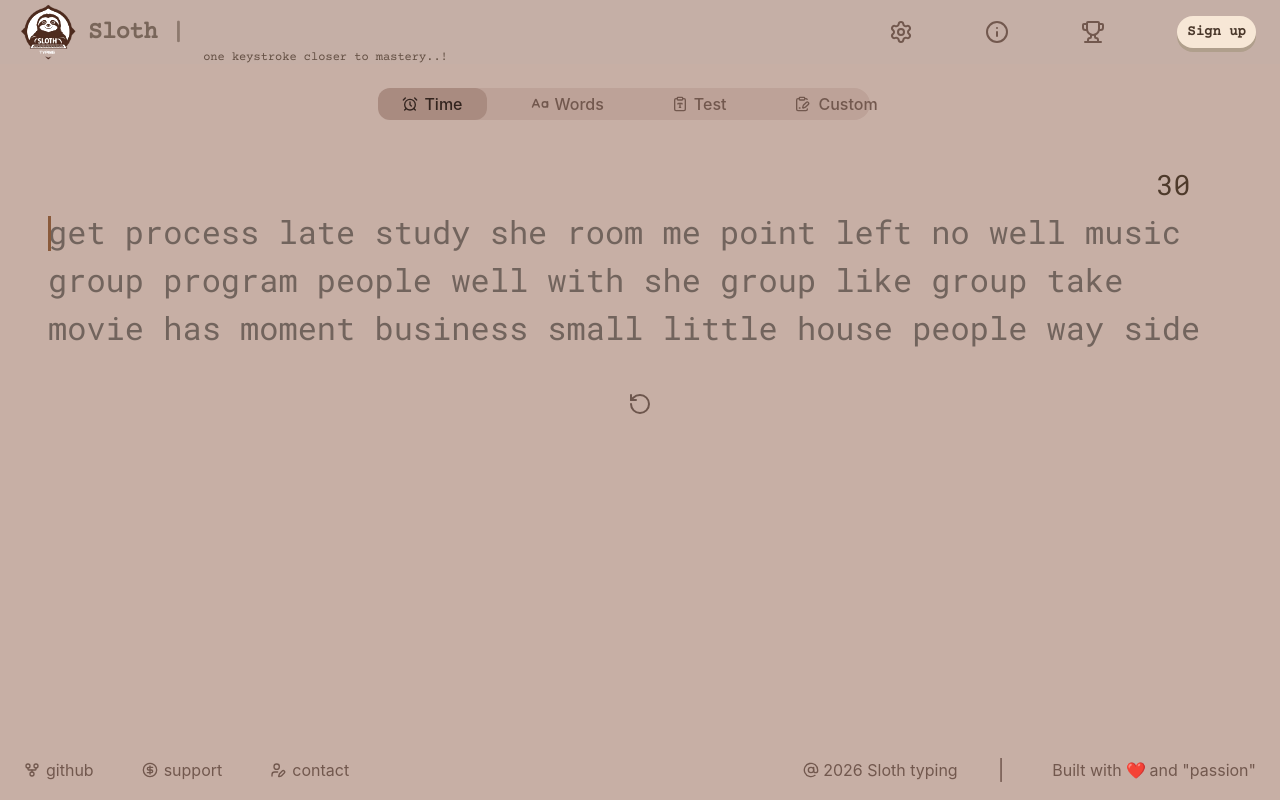
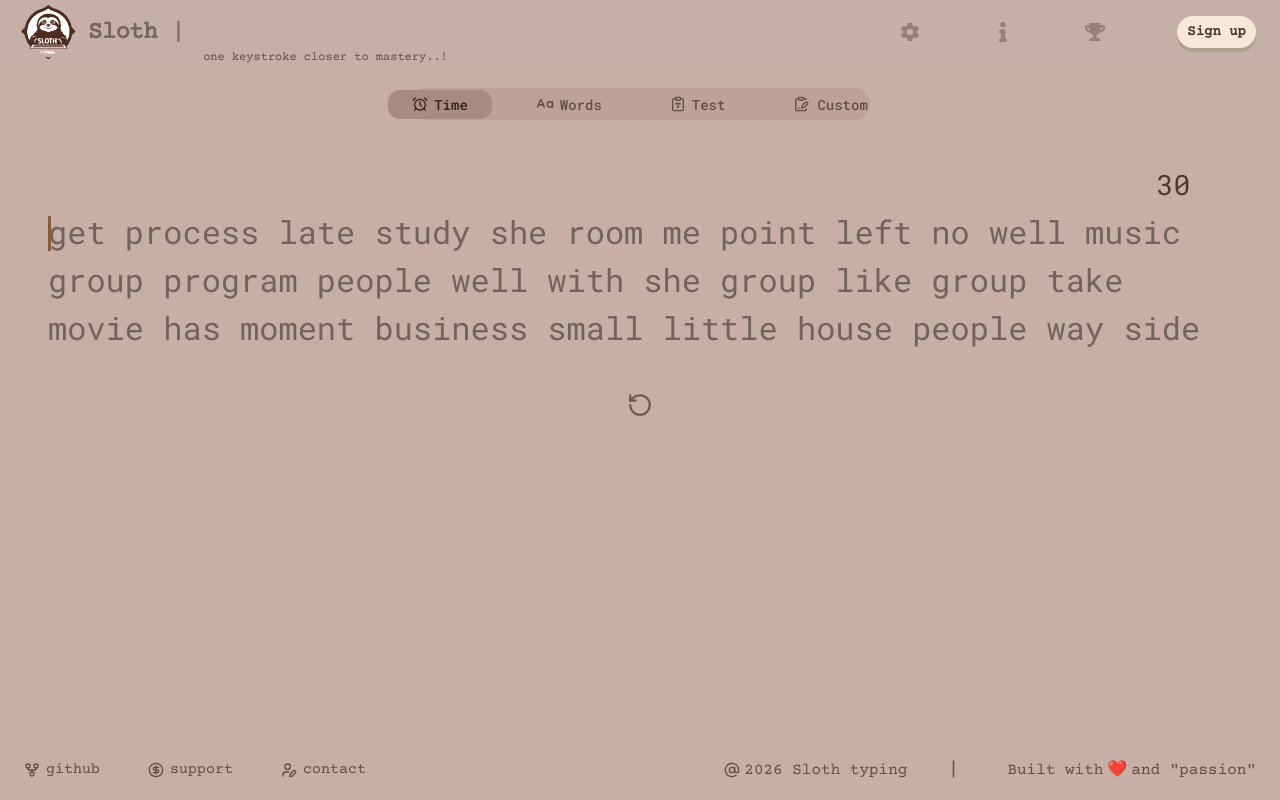
Before and after one commit to Ketancodes/sloth-typing-app, a React (Vite) app: page / in a window 1280 px wide. Built offline with nearby package versions, Linux system fonts and the light colour scheme.

Commit message:
option bar test and custom v1 mode feature added and test mode persisted

```diff
--- a/package.json
+++ b/package.json
@@ -15,6 +15,7 @@
     "lucide-react": "^1.39.0",
     "react": "^19.2.8",
     "react-dom": "^19.2.8",
+    "react-icons": "^5.7.0",
     "recharts": "^3.10.1",
     "tailwindcss": "^4.3.3"
   },
--- a/src/App.tsx
+++ b/src/App.tsx
@@ -32,7 +32,6 @@ function App() {
   // states for option bar features
   const [testLengthMode, setTestLengthMode] = useState<TestLengthMode>(() => {
     const savedMode = localStorage.getItem("typing-length-mode");
-    console.log("saved length mode:", savedMode);
 
     if (savedMode === "time" || savedMode === "words") {
       return savedMode;
@@ -194,6 +193,7 @@ function App() {
 
     setText(repeatedText);
     setTime(config.time);
+    setTestLengthMode("time");
     setTestKey((prev) => prev + 1);
     setTeststate("idle");
     setResult(null);
--- a/src/components/Footer.tsx
+++ b/src/components/Footer.tsx
@@ -2,9 +2,9 @@ import { CircleDollarSign, GitFork, UserPen, AtSign } from "lucide-react";
 export default function Footer() {
   return (
     <>
-      <footer className="w-full px-6 py-4 mt-auto flex items-center justify-between text-[#72584e]">
+      <footer className="w-full px-6 py-4 mt-auto flex items-center justify-between text-[#644c42] font-[Courier_Prime]">
         {" "}
-        <div className="flex items-center text-md gap-12 ">
+        <div className="flex items-center text-[15px] gap-12 ">
           <p className="flex items-center gap-1.5">
             <GitFork size={16} /> github
           </p>
--- a/src/components/Navbar.tsx
+++ b/src/components/Navbar.tsx
@@ -1,8 +1,9 @@
 import SlothTypingtext from "./SlothTypingtext";
-import { Settings, Info, Trophy } from "lucide-react";
+import { IoMdSettings } from "react-icons/io";
+import { FaInfo, FaTrophy } from "react-icons/fa";
 
 const IconEffect =
-  "text-[#72584e] text-[#4E3A2B] transition-transform duration-200 ease-in-out hover:scale-95 cursor-pointer";
+  "text-[#968077] text-[#4E3A2B] transition-transform duration-200 ease-in-out hover:scale-95 cursor-pointer";
 
 // #d4bfb6
 export default function Navbar() {
@@ -24,9 +25,9 @@ export default function Navbar() {
         </div>
         {/* Right side elements */}
         <div className="flex items-center gap-18  mr-4 ml-auto ">
-          <Settings size={24} className={IconEffect} />
-          <Info size={24} className={IconEffect} />
-          <Trophy size={24} className={IconEffect} />
+          <IoMdSettings size={22} className={IconEffect} />
+          <FaInfo size={20} className={IconEffect} />
+          <FaTrophy size={20} className={IconEffect} />
           <button className="bg-[#f7e7d6] text-[#49372a] px-2.5 py-1.5 font-[Courier_Prime] font-semibold rounded-2xl text-sm shadow-[0_4px_0_#b09f8c] hover:translate-y-0.5 transition-all hover:bg-[#f0e0cd] cursor-pointer">
             Sign up
           </button>
--- a/src/components/Optionbar.tsx
+++ b/src/components/Optionbar.tsx
@@ -53,7 +53,7 @@ export default function Optionbar({
   return (
     <>
       <section className="flex items-center justify-between  mt-4 ">
-        <div className="h-8 w-[36%] mt-2 px-2 text-[#72584e] font-[Roboto_Mono]] font-medium bg-[#bda298] flex items-center justify-center gap-5 mx-auto rounded-2xl">
+        <div className="h-8 w-[36%] mt-2 px-2 text-[#634e46] text-[14px] font-[Roboto_Mono] font-medium bg-[#bda298] flex items-center justify-center gap-5 mx-auto rounded-2xl">
           {/* Time selector */}
           <Timeselector
             testLengthMode={testLengthMode}
--- a/src/components/TypingTest.tsx
+++ b/src/components/TypingTest.tsx
@@ -206,7 +206,7 @@ export default function TypingTest({
           </div>
           <button onClick={resetTest}>
             <RotateCcw
-              size={24}
+              size={26}
               className="text-[#6d564d] font-semibold hover:cursor-pointer"
             />
           </button>
```
Also changed, not shown: 1 other file (tests, documents, lock files or other folders).
